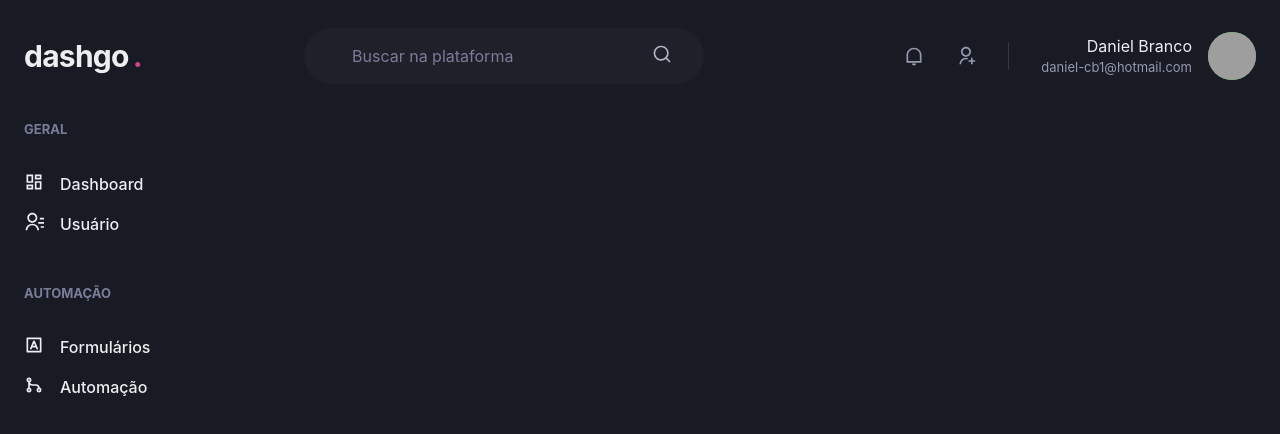
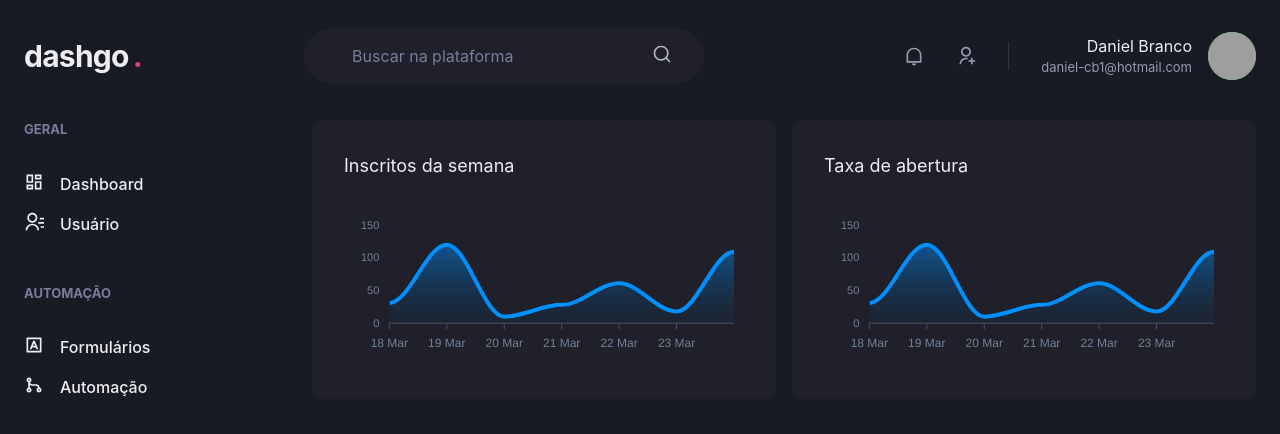
Before and after one commit to danielcbranco/dashgo, a Next.js app: page /dashboard in a window 1280 px wide. Shown: the top 434 px of the page. Built offline with nearby package versions, Linux system fonts and the light colour scheme; grey boxes are pictures that could not be loaded.

Commit message:
sexto commit

```diff
--- a/package.json
+++ b/package.json
@@ -13,9 +13,11 @@
     "@chakra-ui/react": "^1.6.5",
     "@emotion/react": "^11.4.0",
     "@emotion/styled": "^11.3.0",
+    "apexcharts": "^3.27.3",
     "framer-motion": "^4.1.17",
     "next": "11.0.1",
     "react": "17.0.2",
+    "react-apexcharts": "^1.3.9",
     "react-dom": "17.0.2",
     "react-icons": "^4.2.0"
   },
--- a/src/pages/dashboard.tsx
+++ b/src/pages/dashboard.tsx
@@ -1,6 +1,65 @@
-import { Flex } from "@chakra-ui/react"
+import { Box, Flex, SimpleGrid, Text, theme } from "@chakra-ui/react"
+import dynamic from 'next/dynamic'
 import { Sidebar } from "../components/Sidebar"
 import { Header } from "../components/Header";
+
+
+const Chart = dynamic(() => import('react-apexcharts'), {
+	ssr: false,
+})
+
+const options = {
+	chart: {
+		toolbar: {
+			show: false
+		},
+		zoom: {
+			enabled: false
+		},
+		foreColor: theme.colors.gray[500]
+	},
+	grid: {
+		show: false,
+	},
+	dataLabels: {
+		enabled: false
+	},
+	tooltip: {
+		enabled: false
+	},
+	xaxis: {
+		type: 'datetime',
+		axisBorder: {
+			color: theme.colors.gray[600]
+		},
+		axisTicks: {
+			color: theme.colors.gray[600]
+		},
+		categories: [
+			'2021-03-18T00:00:00.000Z',
+			'2021-03-19T00:00:00.000Z',
+			'2021-03-20T00:00:00.000Z',
+			'2021-03-21T00:00:00.000Z',
+			'2021-03-22T00:00:00.000Z',
+			'2021-03-23T00:00:00.000Z',
+			'2021-03-24T00:00:00.000Z',
+		],
+	},
+	fill: {
+		opacity: 0.3,
+		type: 'gradient',
+		gradient: {
+			shade: 'dark',
+			opacityFrom: 0.7,
+			opacityTo: 0.3
+		}
+	},
+};
+
+const series = [
+	{ name: 'series1', data: [31, 120, 10, 28, 61, 18, 109] }
+]
+
 
 export default function Dashboard() {
 	return (
@@ -9,6 +68,27 @@
 
 			<Flex w="100%" my="6" maxWidth={1480} mx="auto" px="6">
 				<Sidebar />
+
+				<SimpleGrid flex="1" gap="4" minChildWidth="320px" align="flex-start">
+					<Box
+						p="8"
+						bg="gray.800"
+						borderRadius={8}
+						pb="4"
+					>
+						<Text fontSize="lg" mb="4">Inscritos da semana</Text>
+						<Chart options={options} series={series} type="area" height={160} />
+					</Box>
+					<Box
+						p="8"
+						bg="gray.800"
+						borderRadius={8}
+						pb="4"
+					>
+						<Text fontSize="lg" mb="4">Taxa de abertura</Text>
+						<Chart options={options} series={series} type="area" height={160} />
+					</Box>
+				</SimpleGrid>
 			</Flex>
 		</Flex>
 	)
```
Also changed, not shown: 1 other file (tests, documents, lock files or other folders).
